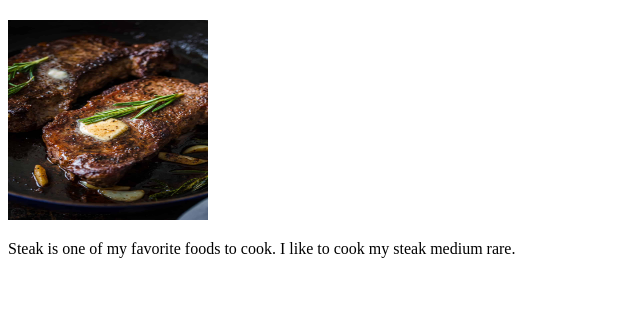
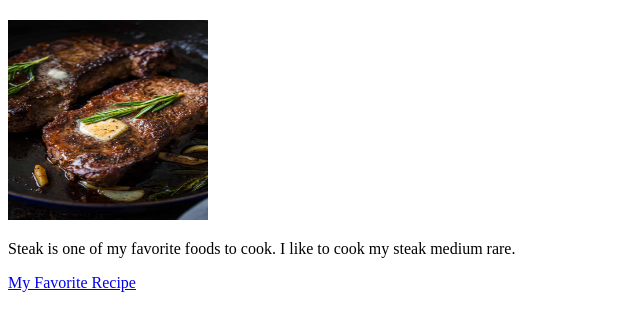
Before and after one commit to csislife7/cooking, a plain HTML site: page index.html in a window 1280 px wide. Shown: the part 60-390 px from the top of the page, without its empty margins (0-640 px from the left). Drawn offline with Linux system fonts and the light colour scheme.

Commit message:
Update index.html

```diff
--- a/index.html
+++ b/index.html
@@ -9,6 +9,7 @@
    <p>
   Steak is one of my favorite foods to cook. I like to cook my steak medium rare.
    </p>
+  <a href="https://chefgordonramsayrecipe.com/gordon-ramsay-cookalong-how-to-cook-a-perfect-steak/">My Favorite Recipe</a>
    <p>
  </body>
 </html>
```
